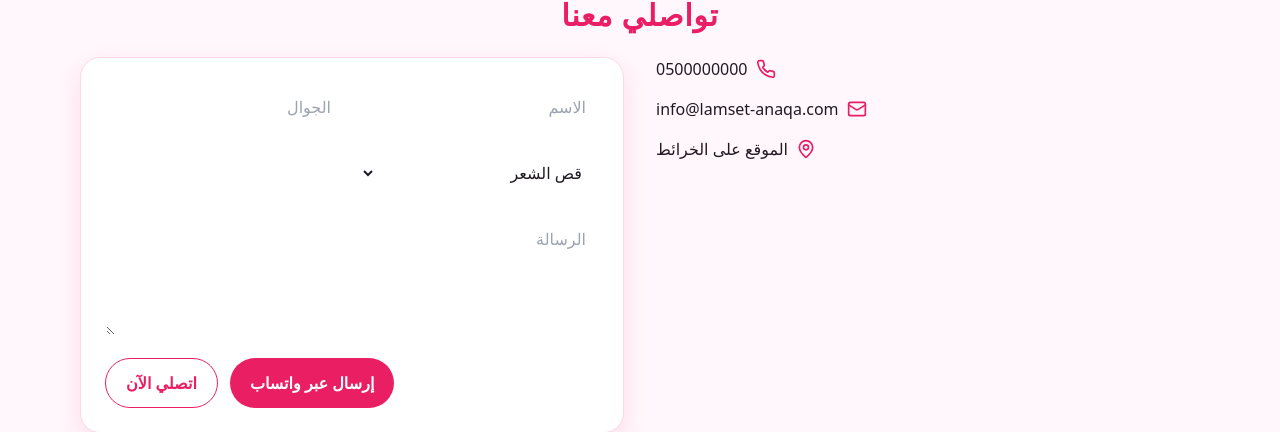
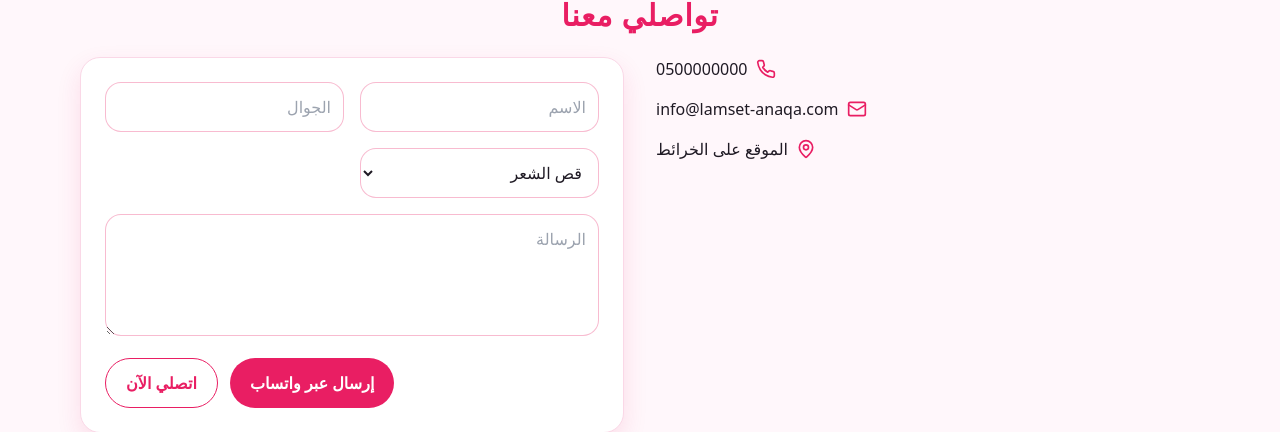
Before and after one commit to mohammad-jabalawi/lamsat-anaga, a React (Vite) app: page / in a window 1280 px wide. Shown: the part 2291-2723 px from the top of the page. Built offline with nearby package versions, Linux system fonts and the light colour scheme.

Commit message:
fix: mobile header + add safe-area + improve form field borders

```diff
--- a/src/App.jsx
+++ b/src/App.jsx
@@ -1,5 +1,5 @@
 import React, { useState } from 'react'
-import { Phone, Mail, MapPin, Scissors, Wind, Sparkles, Layers, Palette, Gem, CheckCircle2, Instagram, Facebook, MessageCircle, Globe } from 'lucide-react'
+import { Phone, Mail, MapPin, Scissors, Wind, Sparkles, Layers, Palette, Gem, CheckCircle2, Instagram, Facebook, MessageCircle, Globe, Menu } from 'lucide-react'
 import { motion } from 'framer-motion'
 export default function App() {
   const [form, setForm] = useState({ name: '', phone: '', service: 'قص الشعر', message: '' })
@@ -29,15 +29,28 @@ export default function App() {
   const stagger = { show: { transition: { staggerChildren: 0.12 } } }
   const [openIdx, setOpenIdx] = useState(null)
   const toggle = (i) => setOpenIdx(openIdx === i ? null : i)
+  const [mobileOpen, setMobileOpen] = useState(false)
 
     return (
     <div dir="rtl" className="font-sans text-brand-ink bg-brand-light">
-      <header className="sticky top-0 z-30 bg-white/80 backdrop-blur border-b border-brand-blush/60">
+
+        <header className="sticky top-0 z-30 bg-white/80 backdrop-blur border-b border-brand-blush/60 safe-top">
             <div className="container-lg flex items-center justify-between py-3">
                 <div className="flex items-center gap-3">
                     <img src="" alt="شعار لمسة أناقة" className="w-10 h-10" />
                     <div className="font-extrabold text-brand-pink text-xl">لمسة أناقة</div>
                 </div>
+
+                {/* أزرار الموبايل */}
+                <button
+                    className="md:hidden p-2 rounded-lg border border-brand-pink/30 text-brand-pink"
+                    onClick={() => setMobileOpen(v => !v)}
+                    aria-label="فتح القائمة"
+                >
+                    {mobileOpen ? <X className="w-5 h-5" /> : <Menu className="w-5 h-5" />}
+                </button>
+
+                {/* قائمة الديسكتوب */}
                 <nav className="hidden md:flex items-center gap-4 md:gap-6 text-sm">
                     <a href="#services" className="hover:text-brand-pink">الخدمات</a>
                     <a href="#process" className="hover:text-brand-pink">آلية العمل</a>
@@ -48,7 +61,23 @@ export default function App() {
                     <a href="#contact" className="btn-primary text-sm">احجزي الآن</a>
                 </nav>
             </div>
+
+            {/* قائمة الموبايل المنسدلة */}
+            {mobileOpen && (
+                <div className="md:hidden border-t border-brand-blush/60 bg-white/95 backdrop-blur">
+                    <div className="container-lg py-3 flex flex-col gap-3 text-sm">
+                        <a onClick={()=>setMobileOpen(false)} href="#services" className="hover:text-brand-pink">الخدمات</a>
+                        <a onClick={()=>setMobileOpen(false)} href="#process" className="hover:text-brand-pink">آلية العمل</a>
+                        <a onClick={()=>setMobileOpen(false)} href="#gallery" className="hover:text-brand-pink">المعرض</a>
+                        <a onClick={()=>setMobileOpen(false)} href={mapsUrl} target="_blank" rel="noreferrer" className="hover:text-brand-pink flex items-center gap-1">
+                            <MapPin className="w-4 h-4" /> موقعنا
+                        </a>
+                        <a onClick={()=>setMobileOpen(false)} href="#contact" className="btn-primary text-center">احجزي الآن</a>
+                    </div>
+                </div>
+            )}
         </header>
+
 
       <section className="relative" style={{backgroundImage:'linear-gradient(rgba(250,216,231,.55), rgba(255,247,251,.85)), url(', backgroundSize:'cover', backgroundPosition:'center'}}>
         <div className="container-lg py-16 md:py-24 text-center">
@@ -154,18 +183,45 @@ export default function App() {
             </motion.div>
             <motion.form onSubmit={submit} variants={fadeUp} initial="hidden" whileInView="show" viewport={{ once: true, amount: 0.3 }} className="card">
               <div className="grid grid-cols-1 md:grid-cols-2 gap-4">
-                <input name="name" value={form.name} onChange={update} placeholder="الاسم" className="w-full p-3 rounded bg-white border border-white/15" required />
-                <input name="phone" value={form.phone} onChange={update} placeholder="الجوال" className="w-full p-3 rounded bg-white border border-white/15" required />
-                <select name="service" value={form.service} onChange={update} className="w-full p-3 rounded bg-white border border-white/15">
+                  <input
+                      name="name"
+                      value={form.name}
+                      onChange={update}
+                      placeholder="الاسم"
+                      className="w-full p-3 rounded-xl border border-brand-pink/30 bg-white
+                       focus:outline-none focus:ring-2 focus:ring-brand-pink/30 focus:border-brand-pink"
+                      required
+                  />
+                  <input
+                      name="phone"
+                      value={form.phone}
+                      onChange={update}
+                      placeholder="الجوال"
+                      className="w-full p-3 rounded-xl border border-brand-pink/30 bg-white
+                        focus:outline-none focus:ring-2 focus:ring-brand-pink/30 focus:border-brand-pink"
+                      required
+                  />
+                <select name="service" value={form.service} onChange={update}
+                        className="w-full p-3 rounded-xl border border-brand-pink/30 bg-white
+                          focus:outline-none focus:ring-2 focus:ring-brand-pink/30 focus:border-brand-pink">
                   <option>قص الشعر</option>
                   <option>استشوار</option>
                   <option>مكياج</option>
                   <option>العناية بالأظافر</option>
                   <option>وصلات الشعر</option>
                   <option>صبغة الشعر</option>
+                  <option>أخرى</option>
                 </select>
               </div>
-              <textarea name="message" value={form.message} onChange={update} placeholder="الرسالة" rows="4" className="w-full p-3 rounded bg-white border border-white/15 mt-4" />
+                <textarea
+                    name="message"
+                    value={form.message}
+                    onChange={update}
+                    placeholder="الرسالة"
+                    rows="4"
+                    className="w-full p-3 rounded-xl border border-brand-pink/30 bg-white mt-4
+                     focus:outline-none focus:ring-2 focus:ring-brand-pink/30 focus:border-brand-pink"
+                />
               <div className="flex flex-wrap gap-3 mt-4 justify-end">
                 <button type="submit" className="btn-primary">إرسال عبر واتساب</button>
                 <a href={`tel:+${whatsapp}`} className="btn-ghost">اتصلي الآن</a>
--- a/src/index.css
+++ b/src/index.css
@@ -5,6 +5,8 @@
 :root { color-scheme: light; }
 
 .container-lg { @apply max-w-6xl mx-auto px-4; }
+/* يحمي من قصّ الشريط تحت النوتش */
+.safe-top { padding-top: env(safe-area-inset-top); }
 
 .btn-primary { @apply bg-brand-pink text-white px-5 py-3 rounded-full font-semibold hover:opacity-95 transition; }
 .btn-ghost { @apply border border-brand-pink text-brand-pink px-5 py-3 rounded-full font-semibold hover:bg-brand-pink hover:text-white transition; }
```
Lines whose indentation alone changed are shown as unchanged.
